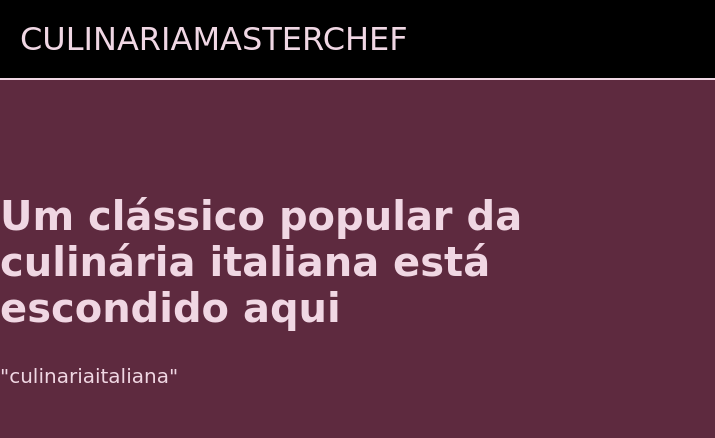
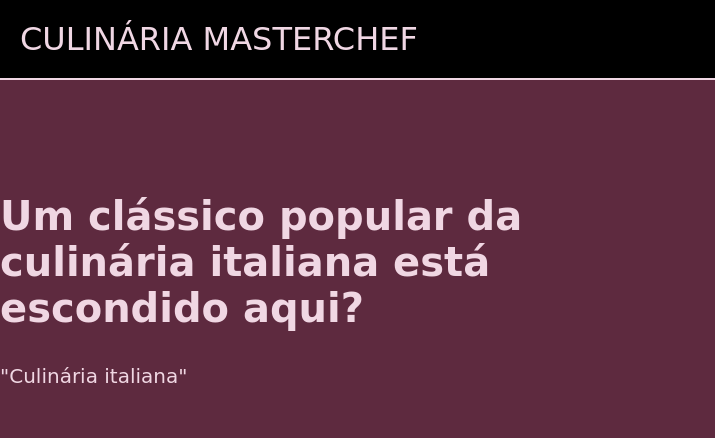
Before and after one commit to grazieli23/Culinaria-grazi-e-amanda, a plain HTML site: page index.html in a window 1280 px wide. Shown: the top 438 px of the page, 0-715 px from the left. Drawn offline with Linux system fonts and the light colour scheme; a web font is replaced by a local one.

Commit message:
correçao de palavras

```diff
--- a/index.html
+++ b/index.html
@@ -5,17 +5,17 @@
    <link rel="preconnect" href="https://fonts.googleapis.com">
    <link rel="preconnect" href="https://fonts.gstatic.com" crossorigin>
    <link href="https://fonts.googleapis.com/css2?family=Playwrite+GB+S:ital,wght@0,100..400;1,100..400&display=swap" rel="stylesheet">
-   <title>CULINARIAMASTERCHEF</title>
+   <title>CULINÁRIA MASTERCHEF</title>
 </head>
 
 <body>
 
-    <header>CULINARIAMASTERCHEF</header>
+    <header>CULINÁRIA MASTERCHEF</header>
 
     <section class="chamada">
         <div class="chamada-texto">
-            <h1>Um clássico popular da culinária italiana está escondido aqui</h1>
-            <p>"culinariaitaliana"</p>
+            <h1>Um clássico popular da culinária italiana está escondido aqui?</h1>
+            <p>"Culinária italiana"</p>
         </div>
 
         <div>
```
